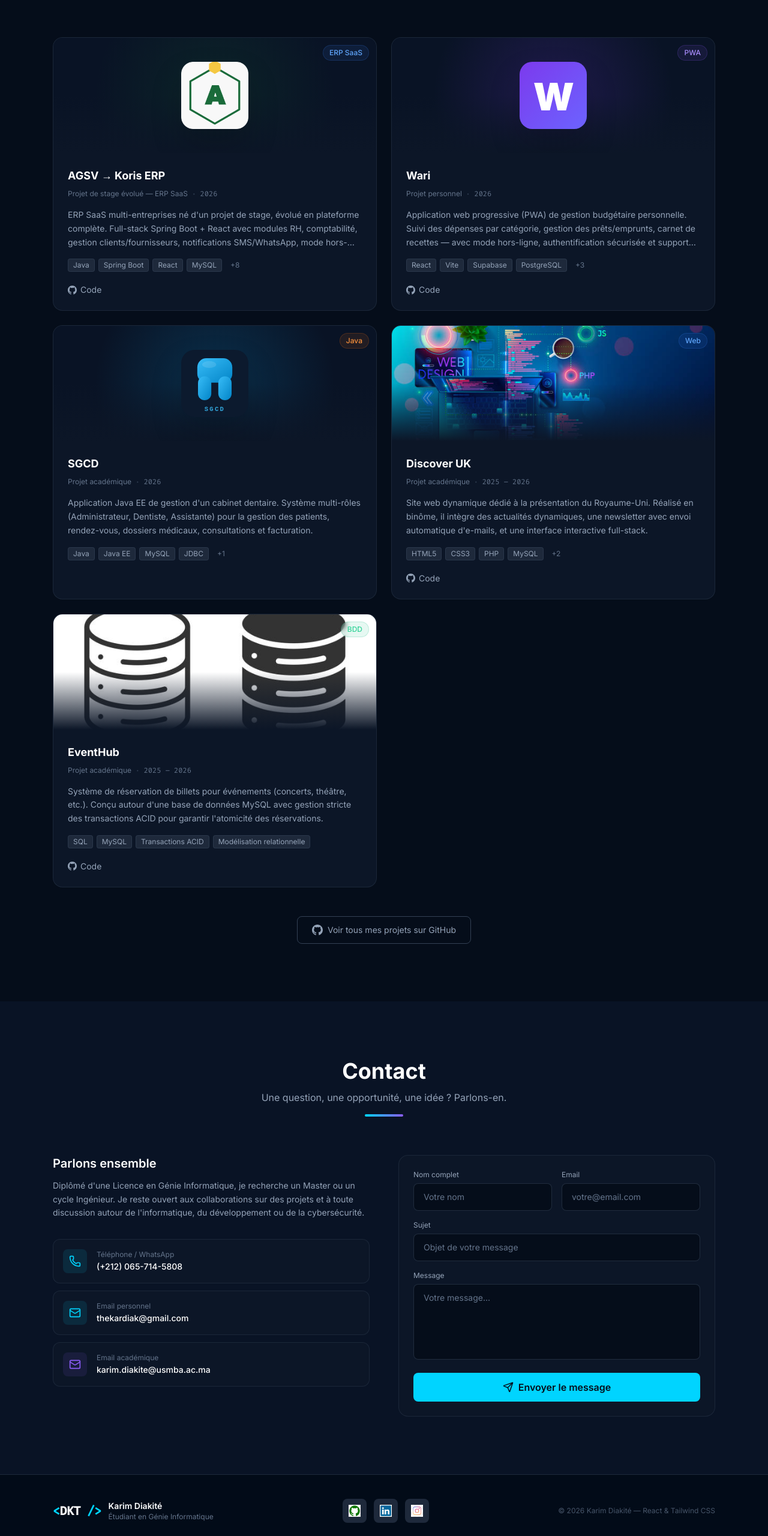
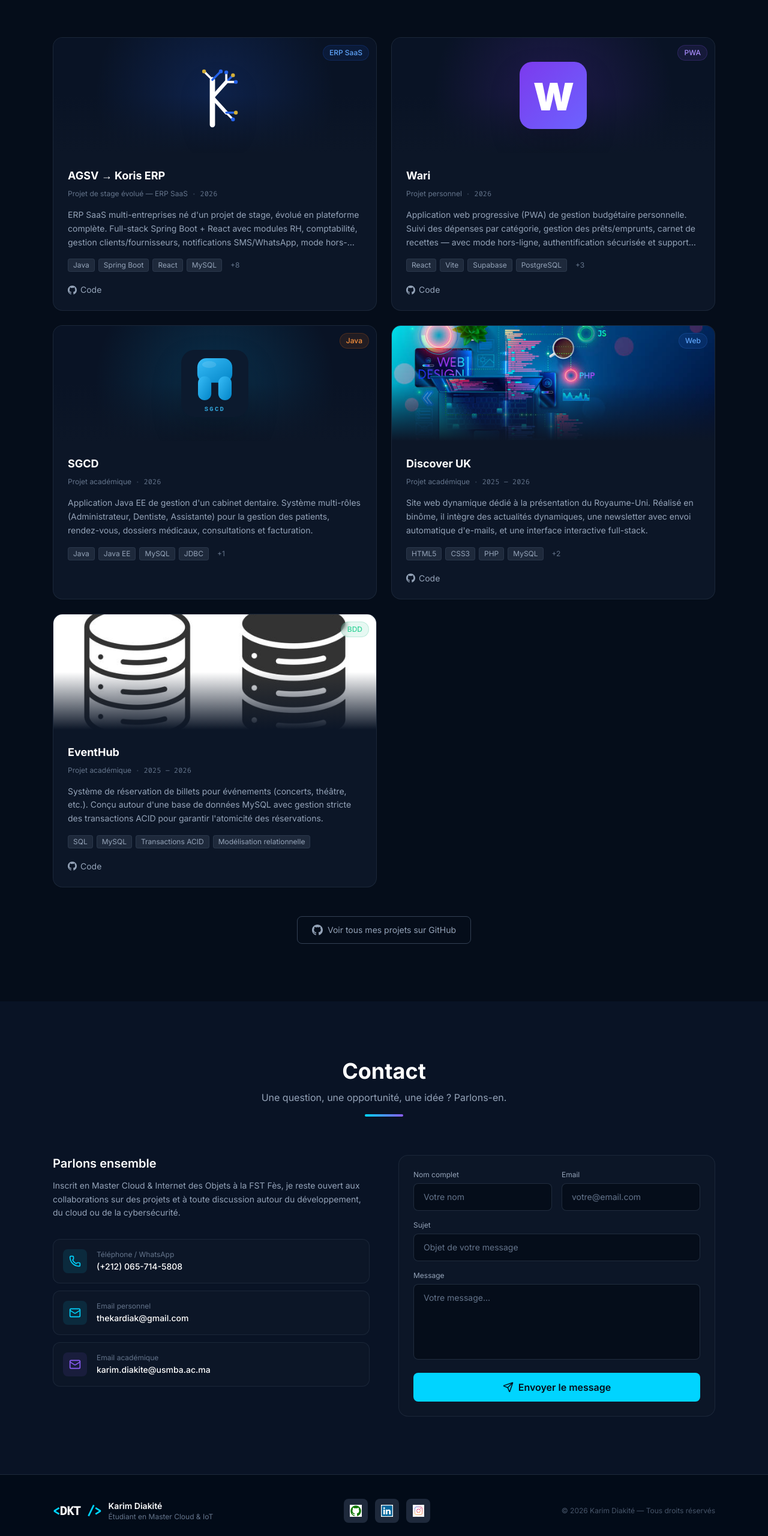
Before and after one commit to karim-dkt/Portfolio, a React (Vite) app: page / in a window 1280 px wide. Shown: the part 3974-6534 px from the top of the page at 60% size. Built offline with nearby package versions, Linux system fonts and the light colour scheme.

Commit message:
feat: Changement du logo (AGSV->Koris ERP)

```diff
--- a/src/components/Contact.jsx
+++ b/src/components/Contact.jsx
@@ -48,9 +48,9 @@ export default function Contact() {
             <div>
               <h3 className="text-xl font-semibold text-white mb-3">Parlons ensemble</h3>
               <p className="text-slate-400 leading-relaxed text-sm">
-                Diplômé d&apos;une Licence en Génie Informatique, je recherche un Master ou un
-                cycle Ingénieur. Je reste ouvert aux collaborations sur des projets et à toute
-                discussion autour de l&apos;informatique, du développement ou de la cybersécurité.
+                Inscrit en Master Cloud & Internet des Objets à la FST Fès, je reste ouvert
+                aux collaborations sur des projets et à toute discussion autour du développement,
+                du cloud ou de la cybersécurité.
               </p>
             </div>
 
--- a/src/components/Footer.jsx
+++ b/src/components/Footer.jsx
@@ -26,7 +26,7 @@ export default function Footer() {
           <DKTLogo className="text-xl" />
           <div>
             <p className="text-sm font-semibold text-white">Karim Diakité</p>
-            <p className="text-xs text-slate-500">Étudiant en Génie Informatique</p>
+            <p className="text-xs text-slate-500">Étudiant en Master Cloud & IoT</p>
           </div>
         </div>
 
@@ -46,7 +46,7 @@ export default function Footer() {
         </div>
 
         <p className="text-xs text-slate-600 text-center">
-          © {new Date().getFullYear()} Karim Diakité — React & Tailwind CSS
+          © {new Date().getFullYear()} Karim Diakité — Tous droits réservés
         </p>
       </div>
     </footer>
--- a/src/components/Projects.jsx
+++ b/src/components/Projects.jsx
@@ -6,11 +6,12 @@ import SectionTitle from './SectionTitle'
 import { projects } from '../data'
 
 const BADGE_STYLES = {
-  Web:  'bg-blue-500/10 text-blue-400 border-blue-500/20',
-  BDD:  'bg-emerald-500/10 text-emerald-400 border-emerald-500/20',
-  PWA:  'bg-violet-500/10 text-violet-400 border-violet-500/20',
-  SaaS: 'bg-amber-500/10 text-amber-400 border-amber-500/20',
-  Java: 'bg-orange-500/10 text-orange-400 border-orange-500/20',
+  Web:       'bg-blue-500/10 text-blue-400 border-blue-500/20',
+  BDD:       'bg-emerald-500/10 text-emerald-400 border-emerald-500/20',
+  PWA:       'bg-violet-500/10 text-violet-400 border-violet-500/20',
+  SaaS:      'bg-amber-500/10 text-amber-400 border-amber-500/20',
+  'ERP SaaS':'bg-blue-600/10 text-blue-400 border-blue-600/20',
+  Java:      'bg-orange-500/10 text-orange-400 border-orange-500/20',
 }
 
 function ProjectCard({ project, onClick, index }) {
--- a/src/data/index.js
+++ b/src/data/index.js
@@ -127,8 +127,8 @@ export const projects = [
     github: 'https://github.com/karim-dkt/AGSV',
     demo: null,
     video: null,
-    logo: '/agsv-logo.png',
-    logoGlow: '#1a6b3a',
+    logo: '/koris-logo.svg',
+    logoGlow: '#2563EB',
     highlights: [
       'Architecture full-stack Spring Boot 3.4 + React 19 — 51 entités JPA, 26 modules frontend',
       'Système multi-rôles : Developer → AdminPrincipal → Administrateur → Vendeur',
```
Also changed, not shown: public/koris-logo.svg (added).
